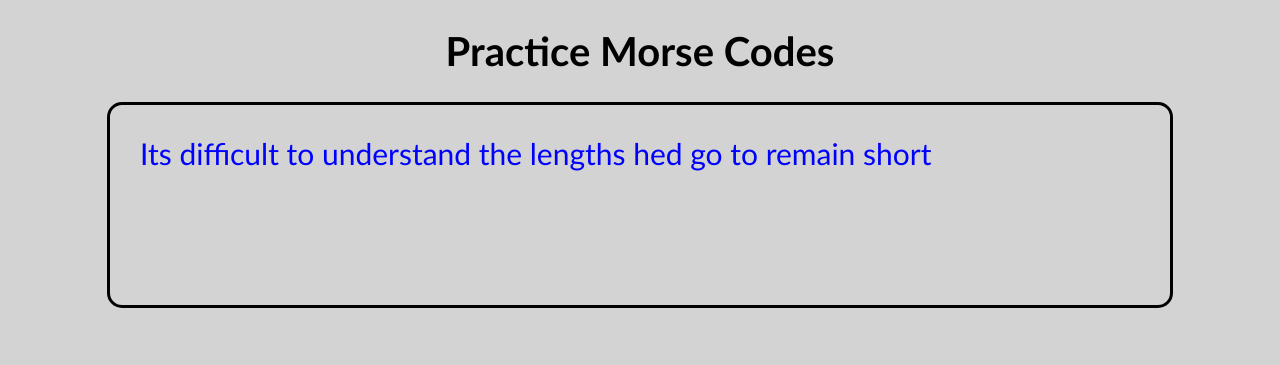
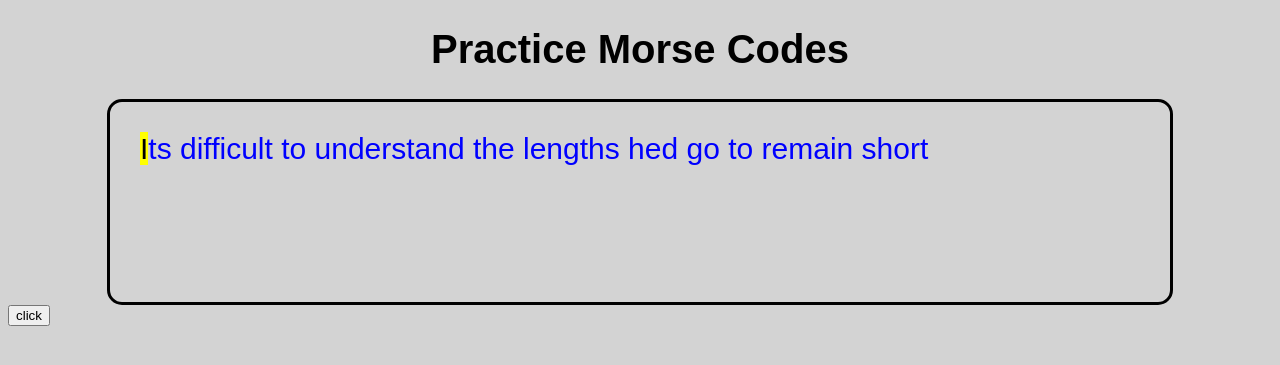
Before and after one commit to Pointyepic/ByteHacksProject, a Flask app: page / in a window 1280 px wide. Shown: the top 365 px of the page. Run offline with Flask 2, Linux system fonts and the light colour scheme.

Commit message:
add letter highlighting when clicking button

```diff
--- a/app.py
+++ b/app.py
@@ -7,13 +7,9 @@ app = Flask(__name__)
 @app.route('/home')
 def home():
     scan=open("sentences.txt")
-    list=scan.readlines()
+    list=scan.read().splitlines()
     text=random.choice(list)
-    return render_template('home.html',sentence=text)
-
-@app.route('/hello')
-def hello_world():
-    return 'Hello, World'
+    return render_template('home.html', sentence=text)
 
 if __name__=='__main__':
     app.run(debug=True)
--- /dev/null
+++ b/static/changehighlight.js
@@ -0,0 +1,16 @@
+var index=0;
+function changeHighlight(sentence) {
+    var section=document.getElementById("textbox");
+    var children = section.childNodes;
+    for(var i = 0; i < children.length; i++) {
+        section.removeChild(children[i]);
+    }
+    var text=document.createElement('p');
+    text.appendChild(document.createTextNode(sentence.substring(0,index)));
+    var letter=document.createElement('mark');
+    letter.appendChild(document.createTextNode(sentence.substring(index,index+1)));
+    text.appendChild(letter);
+    text.appendChild(document.createTextNode(sentence.substring(index+1)));
+    section.appendChild(text);
+    index++;
+}
--- a/static/style.css
+++ b/static/style.css
@@ -3,7 +3,7 @@ body {
 }
 h1 {
     font-size: 40px;
-    font-family: "Calibri";
+    font-family: "Arial";
     text-align: center;
 }
 
@@ -18,7 +18,7 @@ h1 {
 }
 
 p {
-    font-family: "Calibri";
+    font-family: "Arial";
     color: blue;
     font-size: 30px;
     text-align: left;
--- a/templates/home.html
+++ b/templates/home.html
@@ -4,9 +4,10 @@
     <title> MorseTyper</title>
     <link rel="stylesheet" type="text/css" href="{{ url_for('static', filename='style.css') }}">
 </head>
-<body>
+<body onload="changeHighlight('{{sentence}}');">
     <h1> Practice Morse Codes</h1>
-    <div class="textbox">
-        <p> {{ sentence }}</p>
+    <div class="textbox" id="textbox">
     </div>
+    <button type="button" onclick="changeHighlight('{{sentence}}')"> click </button>
+    <script src="{{ url_for('static', filename='changehighlight.js') }}"></script>
 </body>
```
